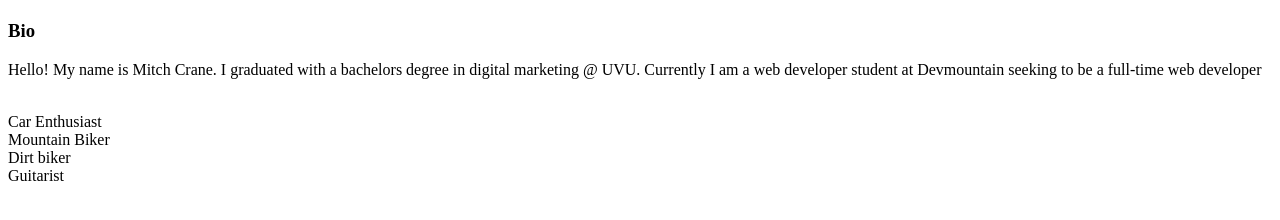
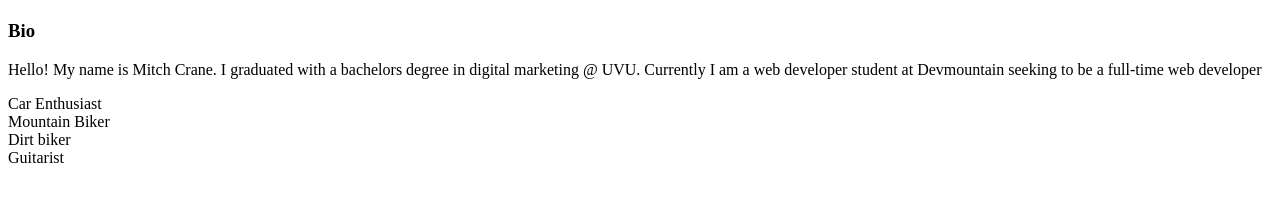
Before and after one commit to MitchellHCrane/deployment-lab, a website: page index.html in a window 1280 px wide. Shown: the part 420-640 px from the top of the page. Drawn offline with Linux system fonts and the light colour scheme.

```diff
--- a/index.html
+++ b/index.html
@@ -11,15 +11,16 @@
 <div>
     <img src="https://i.guim.co.uk/img/media/02088fb2247b13df646907d47f552dc69a236bc7/0_748_3235_1940/master/3235.jpg?width=1200&height=1200&quality=85&auto=format&fit=crop&s=172ccbaa7535c9e16d0455138d20a07c" alt="My profile image" width="450">
 </div>
-<div>
+<div class="bio">
     <h3>Bio</h3>
     <p>Hello! My name is Mitch Crane. I graduated with a bachelors degree in digital marketing @ UVU. Currently I am a web developer student at Devmountain seeking to be a full-time web developer</p>
-    <br>
+</div>
+
     <div class="car">Car Enthusiast</div>
     <div class="biker">Mountain Biker</div>
     <div class="dirt">Dirt biker</div>
     <div class="guitar">Guitarist</div>
     <br>
-</div>
+
 </body>
 </html>
```
